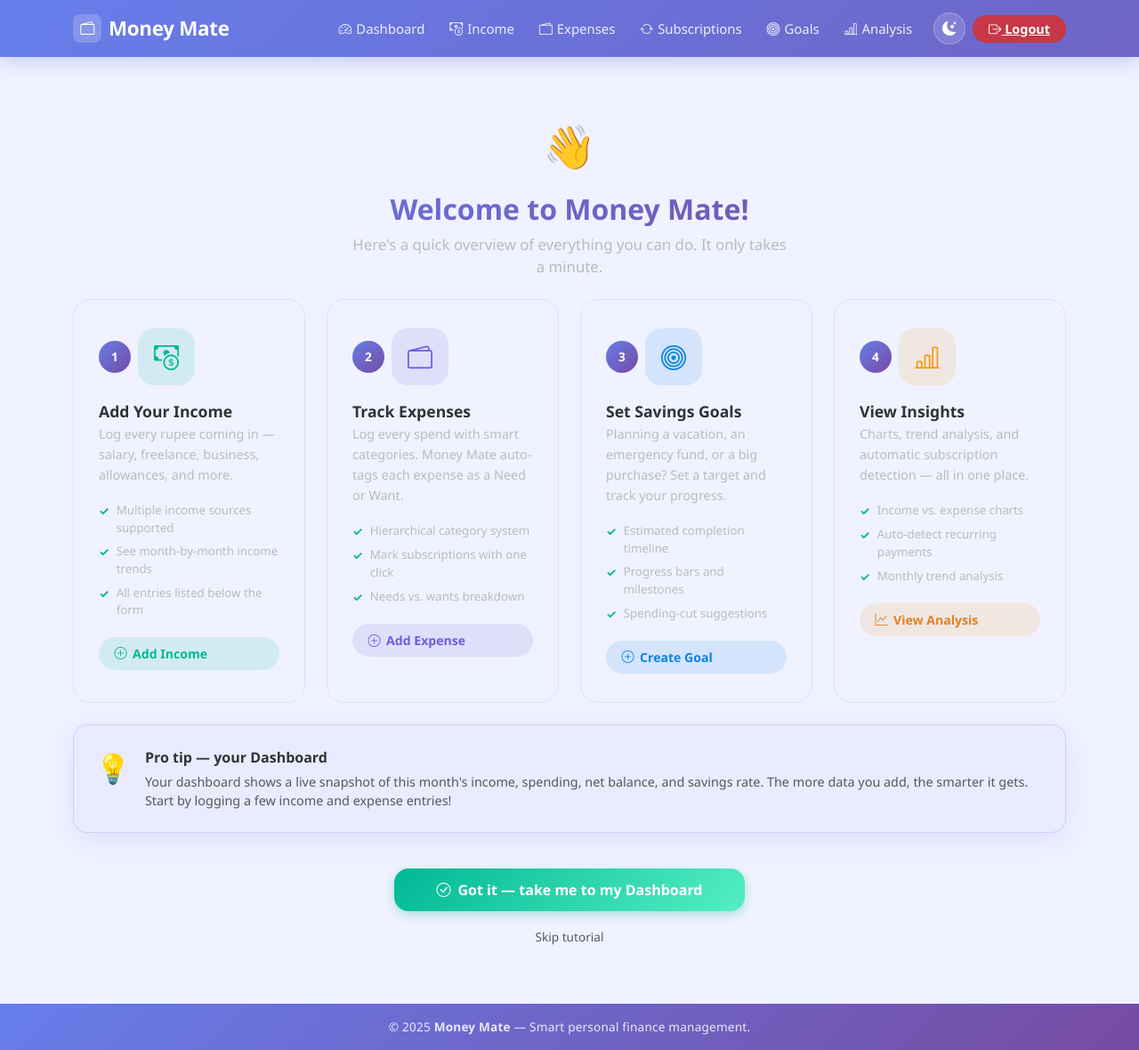
After one commit to 31-vinay/Money-Mate, a Flask app: page /tutorial in a window 1280 px wide. The commit adds this page. Shown: the whole page at 89% size. Run offline with Flask 3, Linux system fonts and the light colour scheme; a user stored in the database is signed in.

Commit message:
Remove Replit authentication and add a new user tutorial
Remove the Replit OAuth blueprint registration and related code from `app.py`, delete `replit_auth.py`, and update `login.html` to remove the Replit login button. Add a new `has_seen_tutorial` field to the `User` model and update the login route to redirect new users to a tutorial page. Implement the tutorial routes and template (`templates/tutorial.html`) for onboarding new users.

Replit-Commit-Author: Agent
Replit-Commit-Session-Id: be82510c-d688-4002-b059-6c4384a6d74b
Replit-Commit-Checkpoint-Type: full_checkpoint
Replit-Commit-Event-Id: e9439607-ed8c-45b3-8351-6f014e1fc3a8
Replit-Commit-Screenshot-Url: https://storage.googleapis.com/screenshot-production-us-central1/efce70c3-f1de-4ca1-bf7c-e7da1753eb3f/be82510c-d688-4002-b059-6c4384a6d74b/1xeQM3C
Replit-Helium-Checkpoint-Created: true

```diff
--- a/app.py
+++ b/app.py
@@ -77,17 +77,13 @@ def load_user(user_id):
     return User.query.get(int(user_id))
 
 
-# Register Replit Auth blueprint
-from replit_auth import make_replit_blueprint
-app.register_blueprint(make_replit_blueprint(), url_prefix="/auth")
-
 # Create tables and run any needed column migrations
 with app.app_context():
     db.create_all()
-    # Add replit_sub column to existing SQLite databases that predate this feature
+    # Add has_seen_tutorial column for existing databases
     try:
         with db.engine.connect() as conn:
-            conn.execute(db.text("ALTER TABLE user ADD COLUMN replit_sub VARCHAR(100)"))
+            conn.execute(db.text("ALTER TABLE user ADD COLUMN has_seen_tutorial BOOLEAN DEFAULT 0 NOT NULL"))
             conn.commit()
     except Exception:
         pass  # Column already exists
@@ -530,6 +526,8 @@ def login():
         user = User.query.filter_by(username=form.username.data).first()
         if user and user.password == form.password.data:
             login_user(user)
+            if not user.has_seen_tutorial:
+                return redirect(url_for("tutorial"))
             return redirect(url_for("dashboard"))
         else:
             flash("Login failed. Check username and password.", "danger")
@@ -541,6 +539,20 @@ def login():
 def logout():
     logout_user()
     return redirect(url_for("index"))
+
+
+@app.route("/tutorial")
+@login_required
+def tutorial():
+    return render_template("tutorial.html")
+
+
+@app.route("/complete_tutorial")
+@login_required
+def complete_tutorial():
+    current_user.has_seen_tutorial = True
+    db.session.commit()
+    return redirect(url_for("dashboard"))
 
 
 @app.route("/dashboard")
--- a/models.py
+++ b/models.py
@@ -9,7 +9,7 @@ class User(UserMixin, db.Model):
     username = db.Column(db.String(80), unique=True, nullable=False)
     email = db.Column(db.String(120), unique=True, nullable=False)
     password = db.Column(db.String(200), nullable=False)
-    replit_sub = db.Column(db.String(100), unique=True, nullable=True)
+    has_seen_tutorial = db.Column(db.Boolean, default=False, nullable=False)
     incomes = db.relationship('Income', backref='user', lazy=True)
     expenses = db.relationship('Expense', backref='user', lazy=True)
     goals = db.relationship('Goal', backref='user', lazy=True)
--- /dev/null
+++ b/templates/tutorial.html
@@ -0,0 +1,246 @@
+{% extends "base.html" %}
+{% block content %}
+
+<style>
+.tutorial-hero {
+  text-align: center;
+  padding: 2.5rem 1rem 1.5rem;
+}
+.tutorial-hero h2 {
+  font-size: 2rem;
+  font-weight: 800;
+  background: linear-gradient(135deg, #667eea, #764ba2);
+  -webkit-background-clip: text;
+  -webkit-text-fill-color: transparent;
+  background-clip: text;
+  margin-bottom: 0.5rem;
+}
+.tutorial-hero p {
+  color: var(--text-muted);
+  font-size: 1.05rem;
+  max-width: 500px;
+  margin: 0 auto;
+}
+
+.step-card {
+  background: var(--card-bg);
+  border: 1.5px solid var(--border-color);
+  border-radius: 20px;
+  padding: 2rem 1.75rem;
+  transition: all 0.3s;
+  height: 100%;
+  display: flex;
+  flex-direction: column;
+  gap: 1rem;
+}
+.step-card:hover {
+  transform: translateY(-4px);
+  box-shadow: 0 12px 40px rgba(108, 92, 231, 0.15);
+  border-color: var(--brand-primary);
+}
+.step-number {
+  width: 36px;
+  height: 36px;
+  border-radius: 50%;
+  background: linear-gradient(135deg, #667eea, #764ba2);
+  color: white;
+  font-size: 0.85rem;
+  font-weight: 800;
+  display: flex;
+  align-items: center;
+  justify-content: center;
+  flex-shrink: 0;
+}
+.step-icon {
+  width: 64px;
+  height: 64px;
+  border-radius: 18px;
+  display: flex;
+  align-items: center;
+  justify-content: center;
+  font-size: 1.75rem;
+}
+.step-icon.green  { background: rgba(0, 184, 148, 0.12); color: #00b894; }
+.step-icon.purple { background: rgba(108, 92, 231, 0.12); color: #6c5ce7; }
+.step-icon.blue   { background: rgba(9, 132, 227, 0.12); color: #0984e3; }
+.step-icon.orange { background: rgba(243, 156, 18, 0.12); color: #f39c12; }
+
+.step-title {
+  font-size: 1.1rem;
+  font-weight: 700;
+  color: var(--text-primary);
+}
+.step-desc {
+  font-size: 0.9rem;
+  color: var(--text-muted);
+  line-height: 1.6;
+  flex: 1;
+}
+.step-tips {
+  list-style: none;
+  padding: 0;
+  margin: 0;
+}
+.step-tips li {
+  font-size: 0.83rem;
+  color: var(--text-muted);
+  padding: 0.2rem 0;
+  display: flex;
+  align-items: flex-start;
+  gap: 0.5rem;
+}
+.step-tips li::before {
+  content: '✓';
+  color: #00b894;
+  font-weight: 700;
+  flex-shrink: 0;
+  margin-top: 1px;
+}
+.btn-try {
+  display: inline-flex;
+  align-items: center;
+  gap: 0.4rem;
+  padding: 0.5rem 1.1rem;
+  border-radius: 50px;
+  font-size: 0.88rem;
+  font-weight: 700;
+  border: none;
+  text-decoration: none;
+  transition: all 0.22s;
+}
+.btn-try.green  { background: rgba(0, 184, 148, 0.12); color: #00b894; }
+.btn-try.purple { background: rgba(108, 92, 231, 0.12); color: #6c5ce7; }
+.btn-try.blue   { background: rgba(9, 132, 227, 0.12); color: #0984e3; }
+.btn-try.orange { background: rgba(243, 156, 18, 0.12); color: #e67e22; }
+.btn-try:hover  { opacity: 0.8; transform: translateY(-1px); }
+
+.tutorial-footer {
+  text-align: center;
+  padding: 2.5rem 1rem;
+}
+</style>
+
+<div class="tutorial-hero fade-in">
+  <div class="mb-3" style="font-size:3rem;">👋</div>
+  <h2>Welcome to Money Mate!</h2>
+  <p>Here's a quick overview of everything you can do. It only takes a minute.</p>
+</div>
+
+<div class="row g-4 fade-in fade-in-delay-1">
+
+  <!-- Step 1: Income -->
+  <div class="col-md-6 col-lg-3">
+    <div class="step-card">
+      <div class="d-flex align-items-center gap-2">
+        <div class="step-number">1</div>
+        <div class="step-icon green"><i class="bi bi-cash-coin"></i></div>
+      </div>
+      <div>
+        <div class="step-title">Add Your Income</div>
+        <p class="step-desc">Log every rupee coming in — salary, freelance, business, allowances, and more.</p>
+        <ul class="step-tips">
+          <li>Multiple income sources supported</li>
+          <li>See month-by-month income trends</li>
+          <li>All entries listed below the form</li>
+        </ul>
+      </div>
+      <a href="{{ url_for('add_income') }}" class="btn-try green">
+        <i class="bi bi-plus-circle"></i> Add Income
+      </a>
+    </div>
+  </div>
+
+  <!-- Step 2: Expenses -->
+  <div class="col-md-6 col-lg-3">
+    <div class="step-card">
+      <div class="d-flex align-items-center gap-2">
+        <div class="step-number">2</div>
+        <div class="step-icon purple"><i class="bi bi-wallet2"></i></div>
+      </div>
+      <div>
+        <div class="step-title">Track Expenses</div>
+        <p class="step-desc">Log every spend with smart categories. Money Mate auto-tags each expense as a Need or Want.</p>
+        <ul class="step-tips">
+          <li>Hierarchical category system</li>
+          <li>Mark subscriptions with one click</li>
+          <li>Needs vs. wants breakdown</li>
+        </ul>
+      </div>
+      <a href="{{ url_for('add_expense') }}" class="btn-try purple">
+        <i class="bi bi-plus-circle"></i> Add Expense
+      </a>
+    </div>
+  </div>
+
+  <!-- Step 3: Goals -->
+  <div class="col-md-6 col-lg-3">
+    <div class="step-card">
+      <div class="d-flex align-items-center gap-2">
+        <div class="step-number">3</div>
+        <div class="step-icon blue"><i class="bi bi-bullseye"></i></div>
+      </div>
+      <div>
+        <div class="step-title">Set Savings Goals</div>
+        <p class="step-desc">Planning a vacation, an emergency fund, or a big purchase? Set a target and track your progress.</p>
+        <ul class="step-tips">
+          <li>Estimated completion timeline</li>
+          <li>Progress bars and milestones</li>
+          <li>Spending-cut suggestions</li>
+        </ul>
+      </div>
+      <a href="{{ url_for('add_goal') }}" class="btn-try blue">
+        <i class="bi bi-plus-circle"></i> Create Goal
+      </a>
+    </div>
+  </div>
+
+  <!-- Step 4: Insights -->
+  <div class="col-md-6 col-lg-3">
+    <div class="step-card">
+      <div class="d-flex align-items-center gap-2">
+        <div class="step-number">4</div>
+        <div class="step-icon orange"><i class="bi bi-bar-chart-line"></i></div>
+      </div>
+      <div>
+        <div class="step-title">View Insights</div>
+        <p class="step-desc">Charts, trend analysis, and automatic subscription detection — all in one place.</p>
+        <ul class="step-tips">
+          <li>Income vs. expense charts</li>
+          <li>Auto-detect recurring payments</li>
+          <li>Monthly trend analysis</li>
+        </ul>
+      </div>
+      <a href="{{ url_for('analysis') }}" class="btn-try orange">
+        <i class="bi bi-graph-up"></i> View Analysis
+      </a>
+    </div>
+  </div>
+
+</div>
+
+<!-- Dashboard tip -->
+<div class="card fade-in fade-in-delay-2 mt-4" style="border:1.5px solid rgba(108,92,231,0.2);background:rgba(108,92,231,0.04);">
+  <div class="card-body d-flex align-items-start gap-3 p-4">
+    <div style="font-size:2rem;flex-shrink:0;">💡</div>
+    <div>
+      <strong style="color:var(--text-primary);">Pro tip — your Dashboard</strong>
+      <p class="mb-0 text-muted" style="font-size:0.9rem;margin-top:0.3rem;">
+        Your dashboard shows a live snapshot of this month's income, spending, net balance, and savings rate.
+        The more data you add, the smarter it gets. Start by logging a few income and expense entries!
+      </p>
+    </div>
+  </div>
+</div>
+
+<div class="tutorial-footer fade-in fade-in-delay-2">
+  <a href="{{ url_for('complete_tutorial') }}" class="btn btn-success btn-lg px-5">
+    <i class="bi bi-check-circle me-2"></i>Got it — take me to my Dashboard
+  </a>
+  <div class="mt-3">
+    <a href="{{ url_for('complete_tutorial') }}" class="text-muted" style="font-size:0.85rem;text-decoration:none;">
+      Skip tutorial
+    </a>
+  </div>
+</div>
+
+{% endblock %}
```
Also changed, not shown: replit_auth.py (deleted, +0 -116 lines), templates/login.html (+0 -51 lines), instance/finance.db.
